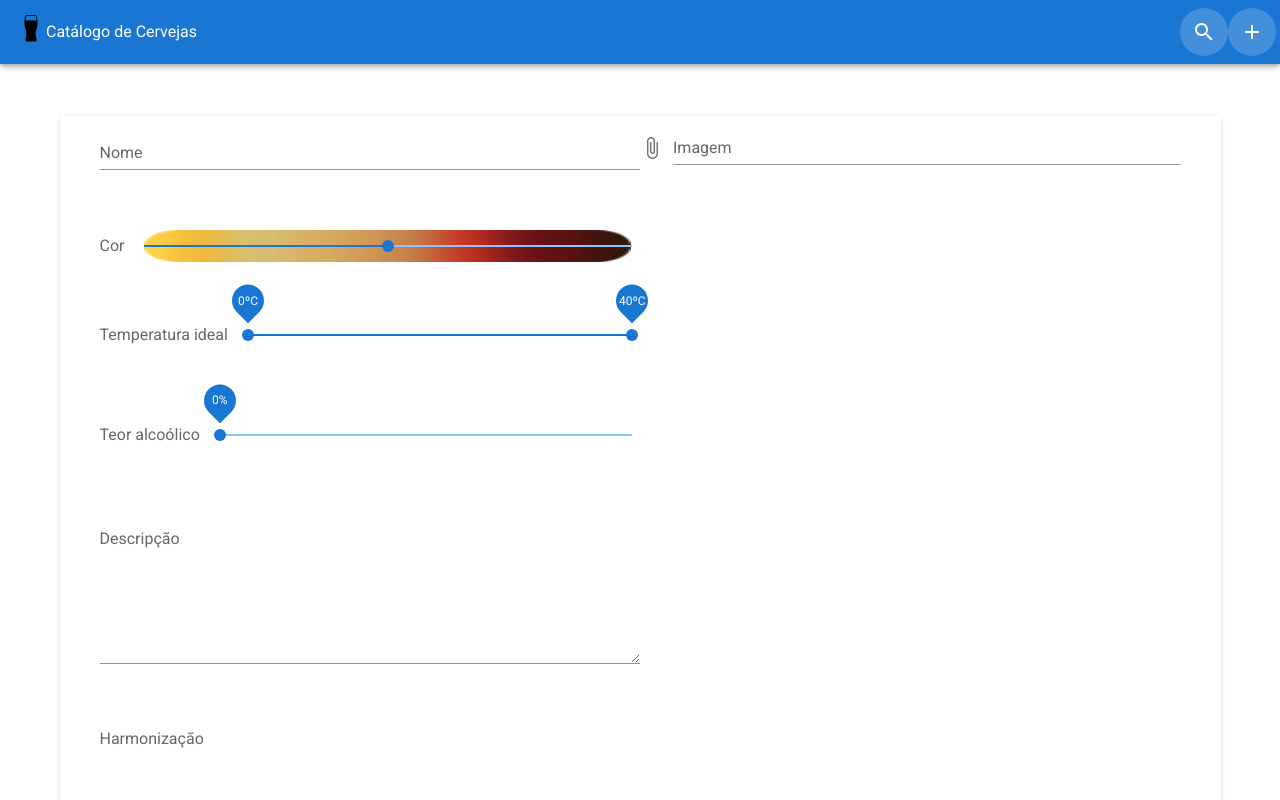
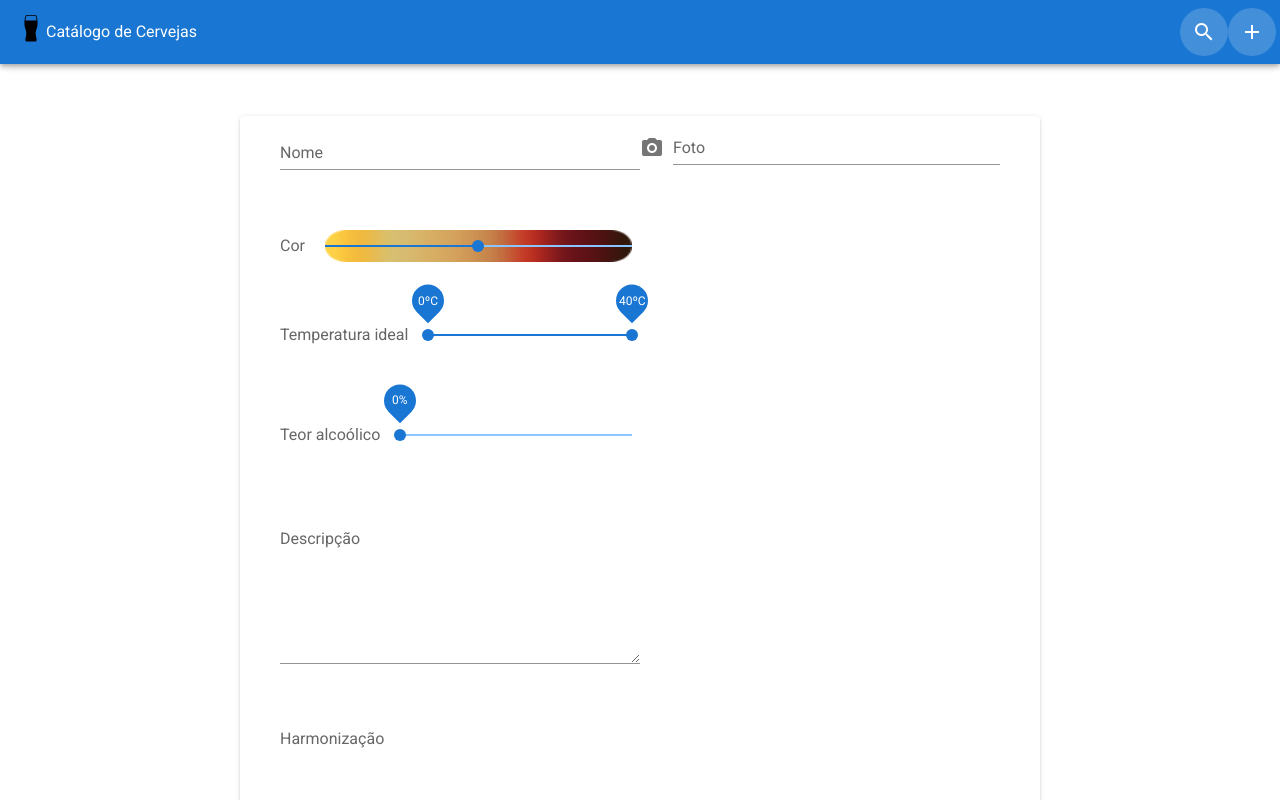
Before and after one commit to David-Desmaisons/BeerBrowser, a Vue app in the folder BeerWebApplication/: page /#/beer/create in a window 1280 px wide. Shown: the top 800 px of the page. Built offline with nearby package versions, Linux system fonts and the light colour scheme.

Commit message:
Improving editor

```diff
--- a/BeerWebApplication/src/components/BeerEditor.vue
+++ b/BeerWebApplication/src/components/BeerEditor.vue
@@ -1,7 +1,7 @@
 <template>
   <v-container>
     <v-flex>
-      <v-card class="editor">
+      <v-card class="editor mx-auto" max-width="800">
         <v-form ref="form" v-model="valid">
           <div class="form">
             <v-text-field
@@ -14,7 +14,8 @@
 
             <ColorDisplayer v-model="color" :readonly="false" label="Cor" />
 
-            <Range class-="slider temperature"
+            <Range
+              class-="slider temperature"
               v-model="temperature"
               :min="0"
               :max="40"
@@ -22,7 +23,8 @@
               unity="ºC"
             />
 
-            <v-slider class-="slider alcohol"
+            <v-slider
+              class-="slider alcohol"
               v-model="alcoholPercentage"
               label="Teor alcoólico"
               thumb-label="always"
@@ -57,13 +59,19 @@
             />
 
             <div class="image">
-              <v-file-input accept="image/*" label="Imagem"></v-file-input>
-              <div>
-                <img :src="pictureUrl" v-if="pictureUrl"/>
+              <v-file-input
+                accept="image/*"
+                label="Foto"
+                prepend-icon="mdi-camera"
+                :rules="pictureUrl ? [] : requiredRules"
+                v-model="fileUpload"
+              ></v-file-input>
+              <div class="image-container">
+                <img :src="pictureUrl" v-if="pictureUrl" />
               </div>
             </div>
 
-          <div class="action">
+            <div class="action">
               <v-btn small color="primary" :disabled="!valid">salvar</v-btn>
             </div>
           </div>
@@ -90,14 +98,13 @@ export default {
   },
   data() {
     const data = {
-      requiredRules: [
-        v => !!v || 'campo Obrigatório',
-      ],
-      valid: false
-    }
+      requiredRules: [v => !!v || "campo Obrigatório"],
+      valid: false,
+      fileUpload: null
+    };
     const { saveModel } = this;
     if (saveModel) {
-      return { ...saveModel, ...data };
+      return { ...saveModel, ...data, valid: true };
     }
     return {
       ...data,
@@ -112,24 +119,34 @@ export default {
         min: 0,
         max: 100
       },
-      ingredients: [],
-      pictureFile: null
+      ingredients: []
     };
   },
   computed: {
     displayIngredients: {
       get() {
-        const {ingredients} = this;
-        return ingredients.length === 0 ? "" : ingredients.reduce(
-          (previous, current) => `${previous}, ${current}`
-        );
+        const { ingredients } = this;
+        return ingredients.length === 0
+          ? ""
+          : ingredients.reduce(
+              (previous, current) => `${previous}, ${current}`
+            );
       },
       set(value) {
         this.ingredients = value.split(",").map(ing => ing.replace(/\s/g, ""));
       }
-    },
-    imageUrl(){
-      return this.pictureUrl;
+    }
+  },
+  watch: {
+    fileUpload(value) {
+      if (value === null) {
+        return;
+      }
+      const reader = new FileReader();
+      reader.onload = e => {
+        this.pictureUrl = e.target.result;
+      };
+      reader.readAsDataURL(value);
     }
   }
 };
@@ -152,6 +169,9 @@ export default {
     width: 100%
     height: 100%
 
+    .image-container
+      flex-grow: 2
+
     img
       //align-items: center
       max-height: 100%
```
